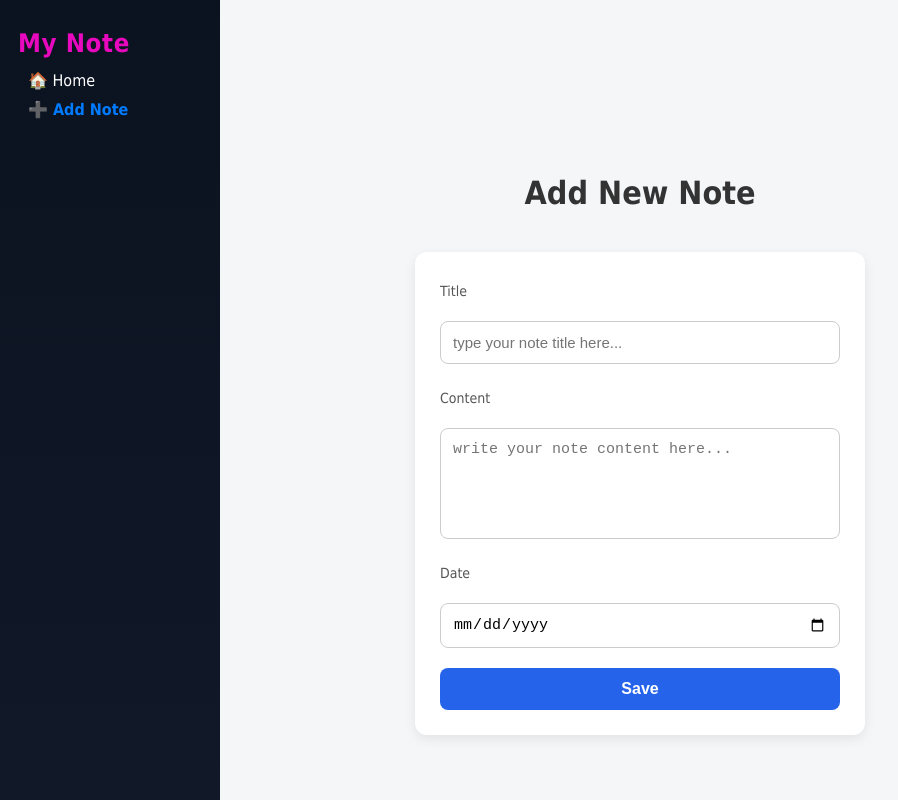
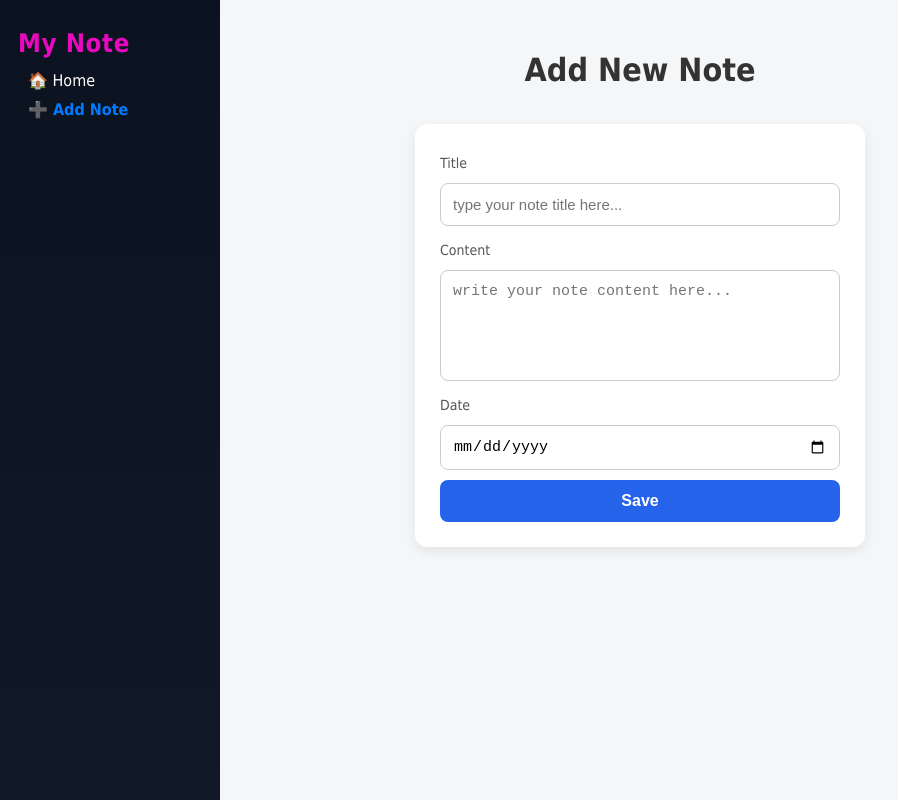
Before and after one commit to Teshome-Worku/note-taking-app, a React (Vite) app: page /add in a window 1280 px wide. Shown: the whole page, without its empty margins (0-898 px from the left). Built offline with nearby package versions, Linux system fonts and the light colour scheme.

Commit message:
small changes to App.css

```diff
--- a/src/App.css
+++ b/src/App.css
@@ -217,17 +217,17 @@
         align-items: center;
         background: #f4f6f8;
         padding: 20px;
-        padding-top: 50px;
+        padding-top: 30px;
     }
 
     .add-note h1 {
         text-align: center;
-        margin-bottom: 20px;
+        margin-bottom: 15px;
         color: #333;
         width: 100%;
         display: block;
         max-width: 450px;
-        margin-top: 10%;
+        /* margin-top: 10%; */
     }
 
     .add-note p {
@@ -258,7 +258,7 @@
     .input-field form {
         display: flex;
         flex-direction: column;
-        gap: 20px;
+        gap: 10px;
     }
     /* Inputs & textarea */
 
```
